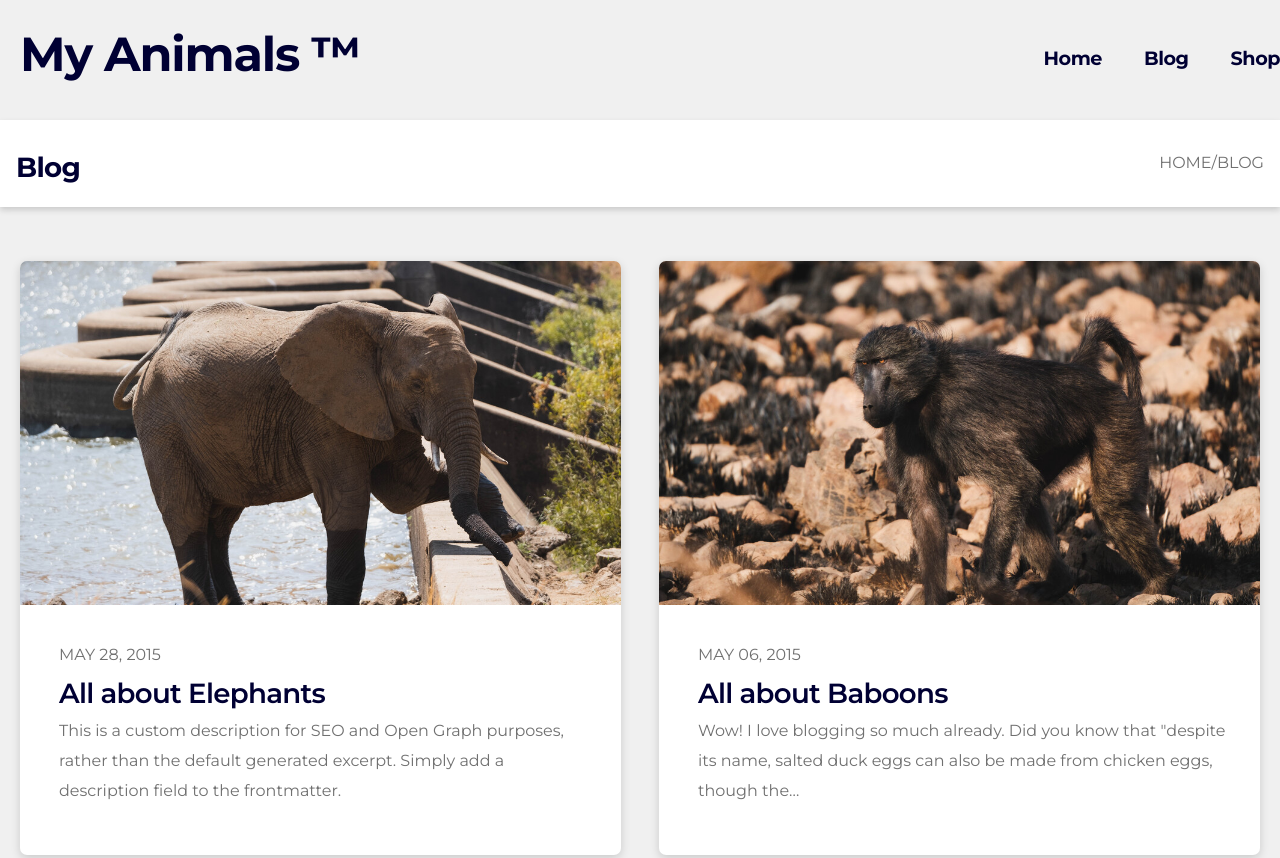
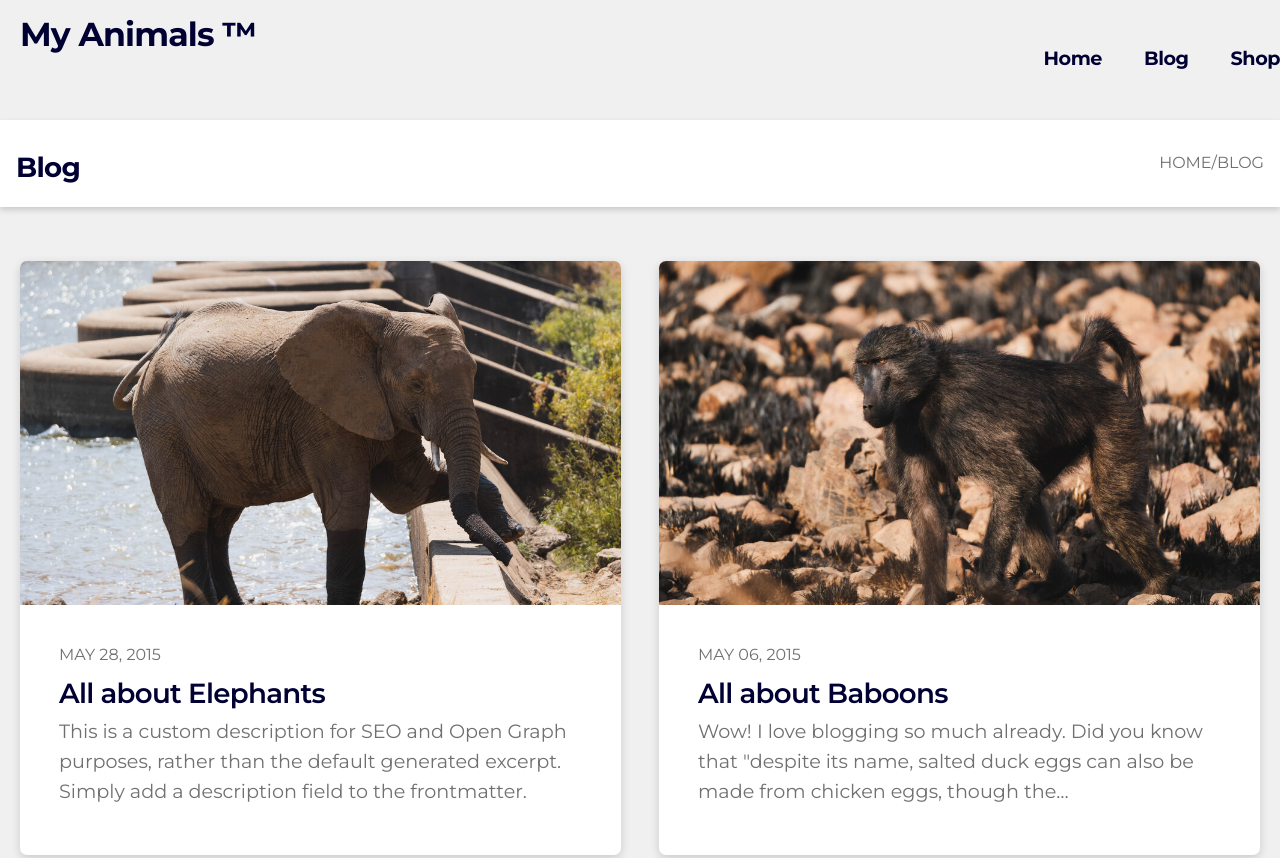
Before and after one commit to christoff-linde/gatsby-blog-starter, a Gatsby site: page / in a window 1280 px wide. Shown: the top 858 px of the page. Built offline with nearby package versions, Linux system fonts and the light colour scheme; Gatsby itself is replaced by a stand-in of ours.

Commit message:
Remove redundant styling

```diff
--- a/src/style.css
+++ b/src/style.css
@@ -287,11 +287,6 @@
   margin-bottom: var(--spacing-7);
 }
 
-.global-header > nav {
-  display: flex;
-  align-items: center;
-}
-
 .aside-container {
   display: flex;
   gap: 42px;
@@ -309,7 +304,7 @@
 }
 
 .main-heading {
-  font-size: var(--fontSize-7);
+  font-size: var(--fontSize-5);
   margin: 0;
   width: 100%;
 }
@@ -464,7 +459,7 @@
 
 .card-body p {
   font-family: var(--fontFamily-sans);
-  font-size: var(--fontSize-1);
+  font-size: var(--fontSize-2);
   font-weight: var(--fontWeight-normal);
   color: var(--color-text-light);
   line-height: 30px;
```
